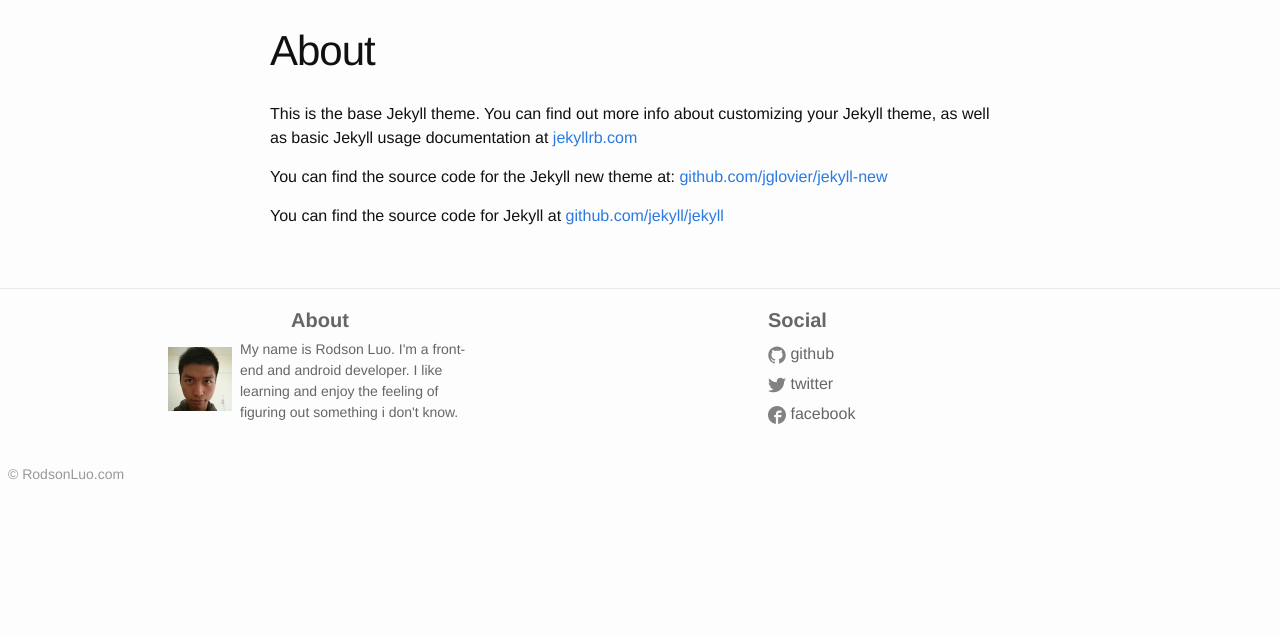
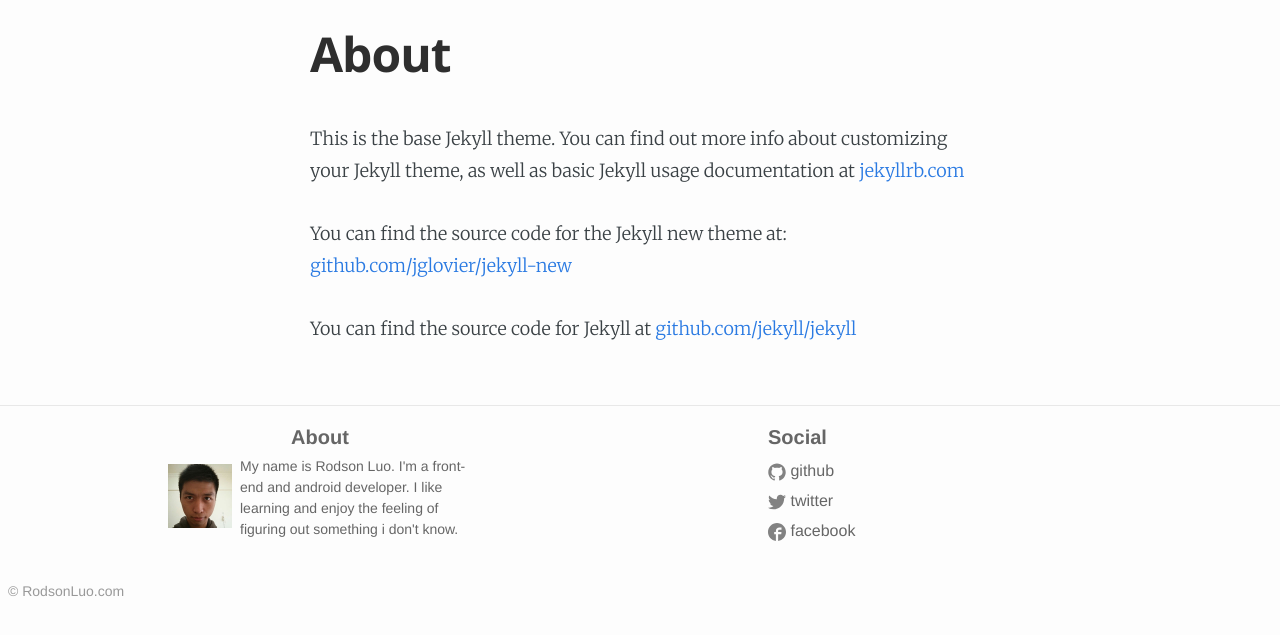
Before and after one commit to rodson/rodson.github.io, a Jekyll site: the page built from about.md, in a window 1280 px wide. Shown: the top 635 px of the page. Built offline with Jekyll 4.4.1, drawn with Linux system fonts in a browser that asks for light colours.

Commit message:
modify the style of articles

```diff
--- a/_layouts/post.html
+++ b/_layouts/post.html
@@ -6,7 +6,7 @@ comments: True
 
   <header class="post-header">
     <h1 class="post-title">{{ page.title }}</h1>
-    <p class="post-meta">{{ page.date | date: "%b %-d, %Y" }}{% if page.author %} • {{ page.author }}{% endif %}{% if page.meta %} • {{ page.meta }}{% endif %}</p>
+    <p class="post-meta">{{ page.date | date: "%-d %B %Y" }}{% if page.author %} • {{ page.author }}{% endif %}{% if page.meta %} • {{ page.meta }}{% endif %}</p>
   </header>
 
   <article class="post-content">
--- a/_sass/_layout.scss
+++ b/_sass/_layout.scss
@@ -205,13 +205,17 @@
  * Posts
  */
 .post-header {
-    margin-bottom: $spacing-unit;
+    margin-bottom: $spacing-unit * 1.5;
 }
 
 .post-title {
-    font-size: 42px;
+    font-size: 48px;
     letter-spacing: -1px;
     line-height: 1;
+
+    color: #2E2E2E;
+    font-family: "Open Sans", sans-serif;
+    font-weight: 700;
 
     @include media-query($on-laptop) {
         font-size: 36px;
@@ -220,6 +224,19 @@
 
 .post-content {
     margin-bottom: $spacing-unit;
+    font-family: "Merriweather", serif;
+    font-size: 18px;
+    line-height: 1.80em;
+    color: #3A4145;
+
+    h2, h3, h4 {
+        font-family: "Merriweather", serif;
+        font-weight: 600;
+    }
+
+    p {
+        margin-bottom: $spacing-unit;
+    }
 
     h2 {
         font-size: 32px;
--- a/css/main.scss
+++ b/css/main.scss
@@ -22,7 +22,7 @@ $grey-color-light: lighten($grey-color, 40%);
 $grey-color-dark:  darken($grey-color, 25%);
 
 // Width of the content area
-$content-width:    800px;
+$content-width:    720px;
 
 $on-palm:          600px;
 $on-laptop:        800px;
```
